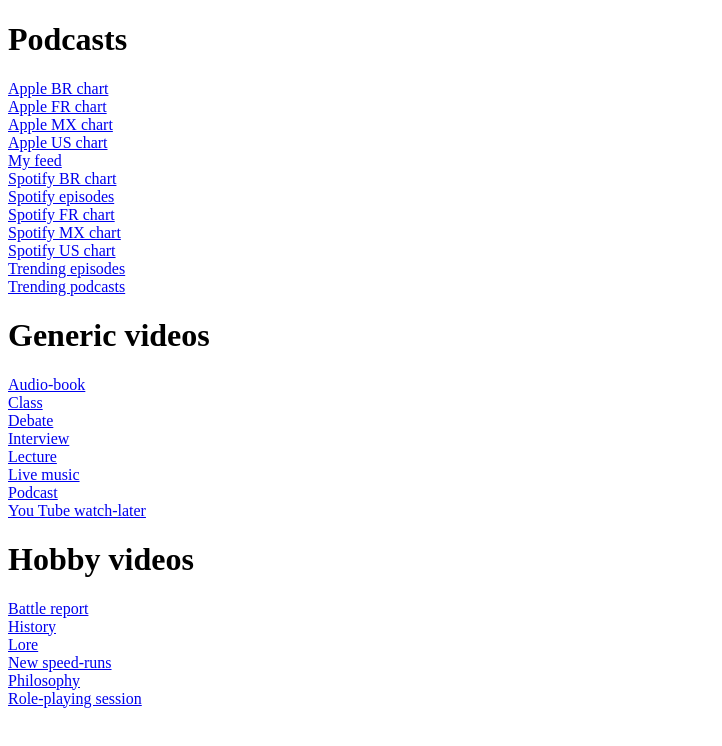
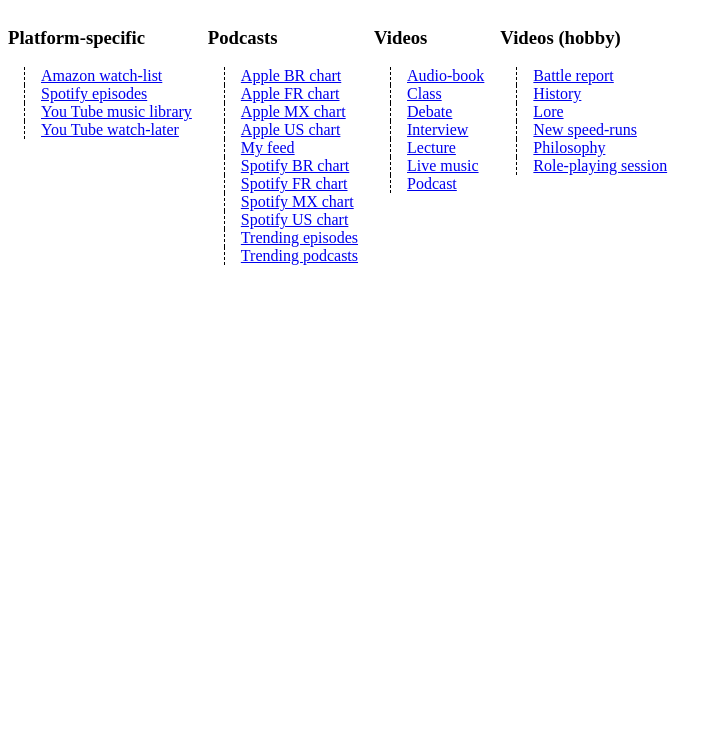
Before and after one commit to tukkek/long-form-discovery, a plain HTML site: page index.html in a window 1280 px wide. Shown: the whole page, without its empty margins (0-722 px from the left). Drawn offline with Linux system fonts and the light colour scheme.

Commit message:
You Tube music and Prime Video

```diff
--- a/discovery.css
+++ b/discovery.css
@@ -5,3 +5,14 @@ a{
 a:focus{
   font-weight:bold;
 }
+body{
+	display:grid;
+	grid-auto-flow:column;
+	justify-content:left;
+	grid-gap:1em;
+}
+a{
+  border-left:dashed black .1em;
+  padding-left:1em;
+  margin-left:1em;
+}
--- a/pages.js
+++ b/pages.js
@@ -14,6 +14,10 @@ export var podcasts=[new Link('My feed','https://www.podchaser.com/myfeed'),
                       new Link('Trending podcasts','https://www.podchaser.com/podcasts/trending?ranking_period=month'),]
 export var generic=['audio-book','class','debate','interview','lecture','live music','podcast',]
 export var hobbies=['battle report','history','lore','philosophy','role-playing session',]
+export var platforms=[new Link('Spotify episodes','https://open.spotify.com/collection/your-episodes'),
+                      new Link('You Tube watch-later','https://www.youtube.com/playlist?list=WL'),
+                      new Link('Amazon watch-list','https://www.primevideo.com/mystuff/watchlist'),
+                      new Link('You Tube music library','https://music.youtube.com/library'),]
 
 function search(topics){
   let queries=[]
@@ -24,17 +28,18 @@ function search(topics){
   return queries
 }
 
-function create(text,tag){
+function create(text,tag,parent=VIEW){
   let e=document.createElement(tag)
   e.textContent=text
-  VIEW.appendChild(e)
+  parent.appendChild(e)
   return e
 }
 
 function list(section,links){
-  create(section,'h1')
+  let d=create('','div')
+  create(section,'h3',d)
   for(let l of links.sort((a,b)=>a.name.localeCompare(b.name))){
-    let a=create(l.name,'a')
+    let a=create(l.name,'a',d)
     a.href=l.url
     a.target='_blank'
   }
@@ -45,12 +50,10 @@ function encase(text){return text[0].toUpperCase()+text.slice(1).toLowerCase()}
 export function setup(){
   for(let c of COUNTRIES) for(let chart of CHARTS)
     podcasts.push(new Link(`${encase(chart)} ${c.toUpperCase()} chart`,`https://www.podchaser.com/charts/${chart}/${c}/top%20podcasts`))
-  podcasts.push(new Link('Spotify episodes','https://open.spotify.com/collection/your-episodes'))
+  list('Platform-specific',platforms)
   list('Podcasts',podcasts)
-  generic=search(generic)
-  generic.push(new Link('You Tube watch-later','https://www.youtube.com/playlist?list=WL'))
-  list('Generic videos',generic)
+  list('Videos',search(generic))
   hobbies=search(hobbies)
   hobbies.push(new Link('New speed-runs','https://tukkek.github.io/new-speedruns/'))
-  list('Hobby videos',hobbies)
+  list('Videos (hobby)',hobbies)
 }
```
